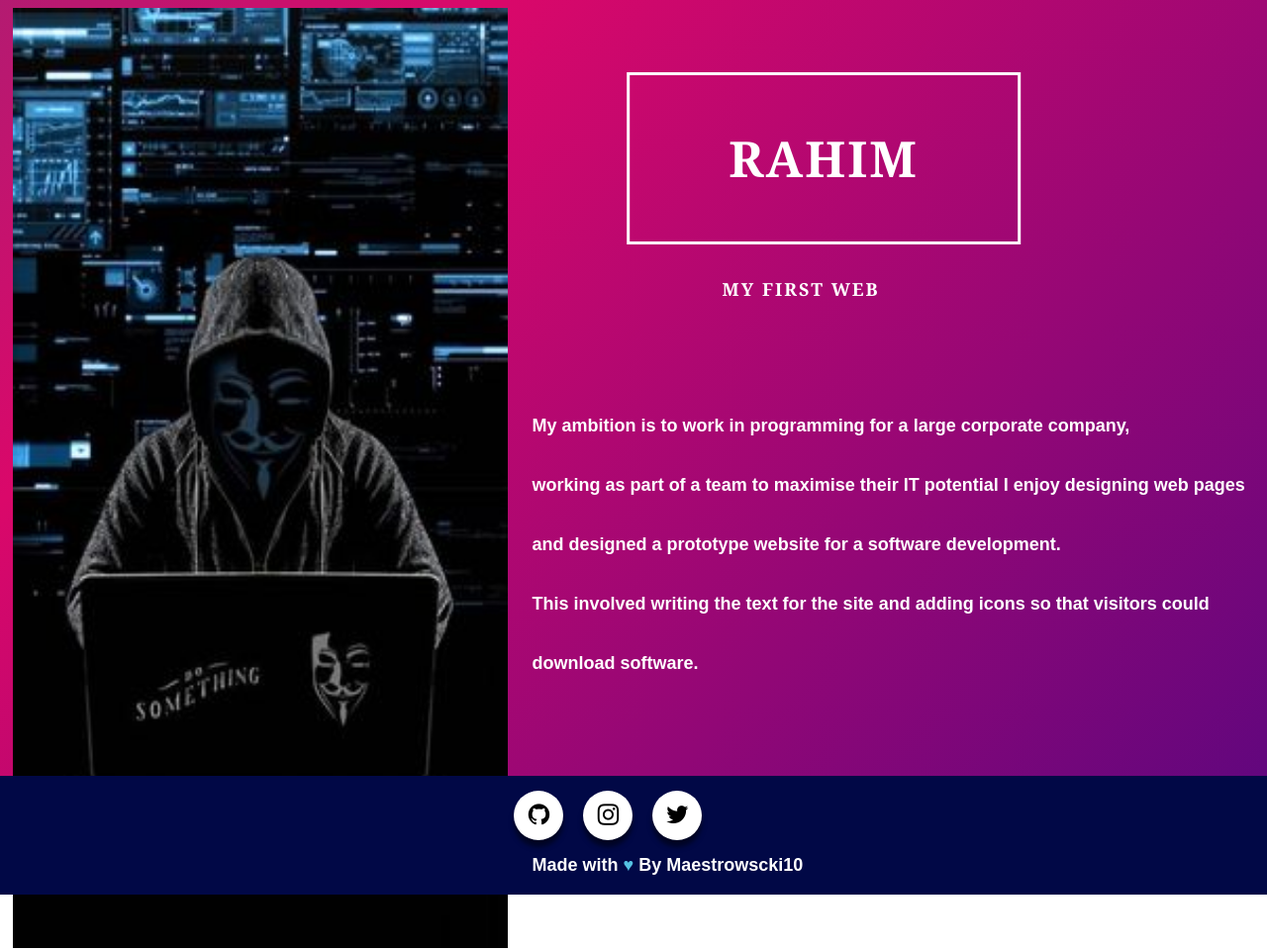
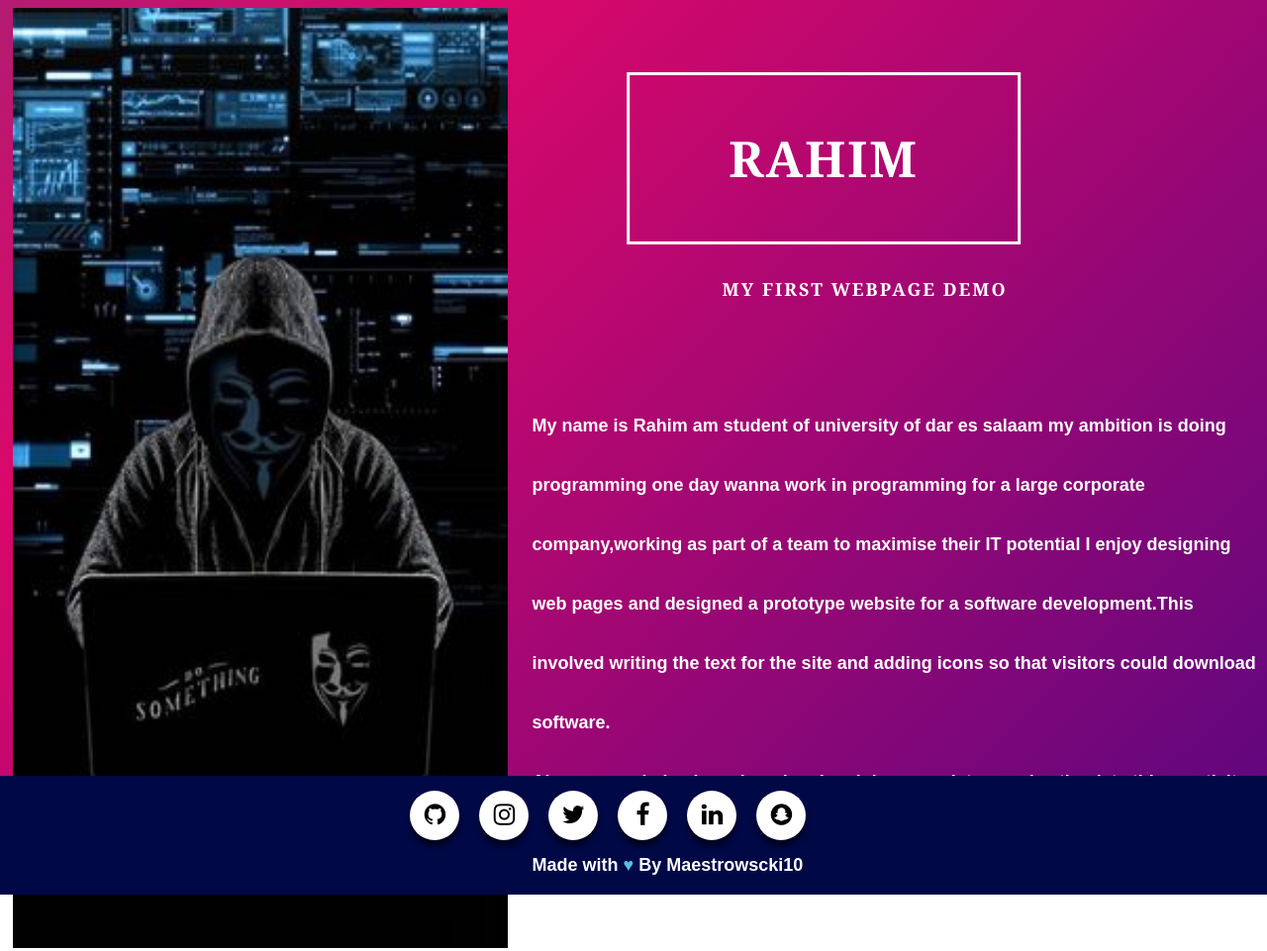
Before and after one commit to nerd1408/maestrowscki10.github.io, a plain HTML site: page index.html in a window 1280 px wide. Shown: the whole page at 99% size. Drawn offline with Linux system fonts and the light colour scheme.

Commit message:
Update index.html

```diff
--- a/index.html
+++ b/index.html
@@ -9,13 +9,14 @@
     <body>
         <section>
             <h1>Rahim </h1>
-            <h2>my first web</h2>
+            <h2>my first webpage demo</h2>
             <h3>
-                <p>
-                    My ambition is to work in programming for a large corporate company,<br>
-                    working as part of a team to maximise their IT potential I enjoy designing web pages and designed a prototype website for a software development. <br>
-             This involved writing the text for the site and adding icons so that visitors could download software.
-                </p>
+                <p1>
+                    My name is Rahim am student of university of dar es salaam my ambition is doing programming one day wanna work in programming for a large corporate company,working as part of a team to maximise their IT potential I enjoy designing web pages and designed a prototype website for a software development.This involved writing the text for the site and adding icons so that visitors could download software.
+                </p1>
+                <p2>
+                    <br> Also wanna do back engineering ,I real do appreciate people stimulate this creativity and make people to think on  a deeper level.
+                </p2>
             </h3>
             <div class="pic">
                 <img src="./image/ra.jpeg" height="950" width="500">
@@ -33,13 +34,18 @@
 
             <div id="footer">
                 <h3 class="made">
-                Made with <span style="color: #55c1e2;">&hearts;</span>  By Maestrowscki10<h3>
+                Made with <span style="color: #55c1e2;">&hearts;</span> By Maestrowscki10<h3>
             </div><!-- #footer -->
                 <div class="social-menu">
 
                  <ul>    <li><a href="https://github.com/maestrowscki10 "><i class="fa fa-github"></i></a></li>
                      <li><a href=" https://instagram.com/maestrowsckii10 "><i class="fa fa-instagram"></i></a></li>
                          <li><a href=" https://twitter.com/maestrowsckii10 "><i class="fa fa-twitter"></i></a></li>
+                         <li><a href=" https://facebook.com/ "><i class="fa fa-facebook"></i></a></li>
+                         <li><a href=" https://linkedin.com "><i class="fa fa-linkedin"></i></a></li>
+                         <li><a href=" https://snapchat.com/"><i class="fa fa-snapchat"></i></a></li>
+
+
 
                 </div>
 
```
